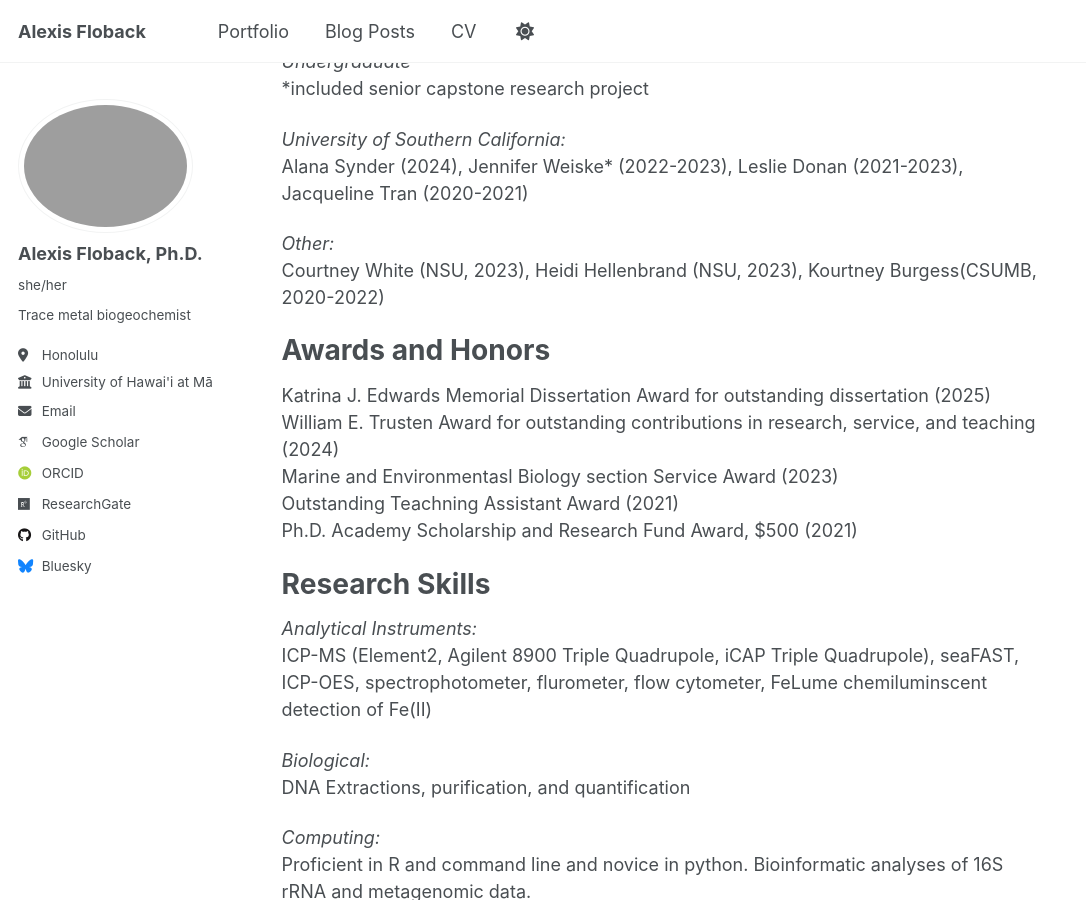
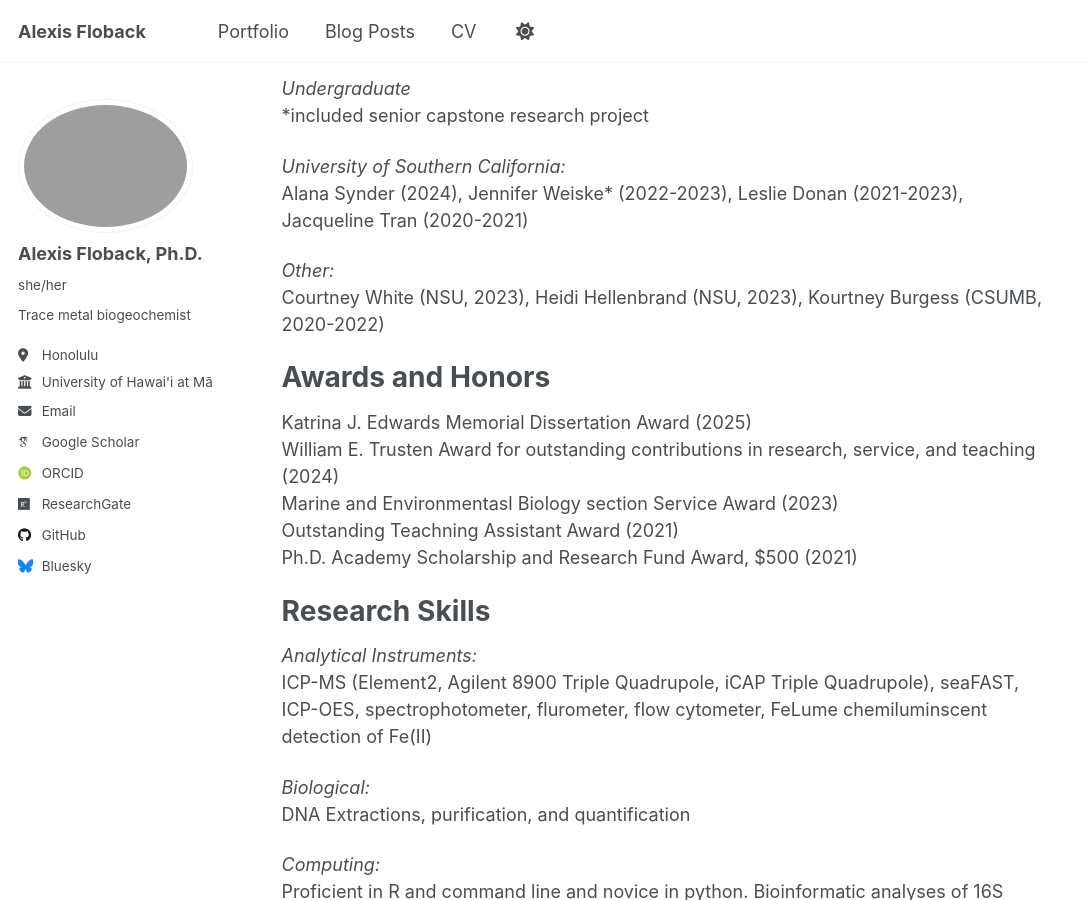
Before and after one commit to alexis-floback/alexis-floback.github.io, a Jekyll site: the page built from _pages/cv.md, in a window 1280 px wide and 900 px high, scrolled down 3575 px. Shown: the whole window, without its empty margins (0-1086 px from the left). Built offline with Jekyll 4.4.1, drawn with Linux system fonts in a browser that asks for light colours; some web fonts are replaced; some of the changed text lies outside the part shown.

Commit message:
Update cv.md

```diff
--- a/_pages/cv.md
+++ b/_pages/cv.md
@@ -9,7 +9,7 @@ redirect_from:
 
 **Alexis E. Floback, Ph.D.**
 =====
-Postdoctoral Researcher
+Postdoctoral Researcher\
 Department of Oceanography, University of Hawai'i at Mānoa
 
 **Email:** floback@hawaii.edu |
@@ -110,11 +110,11 @@ _University of Southern California:_\
 Alana Synder (2024), Jennifer Weiske* (2022-2023), Leslie Donan (2021-2023), Jacqueline Tran (2020-2021)
 
 _Other:_\
-Courtney White (NSU, 2023), Heidi Hellenbrand (NSU, 2023), Kourtney Burgess(CSUMB, 2020-2022)
+Courtney White (NSU, 2023), Heidi Hellenbrand (NSU, 2023), Kourtney Burgess (CSUMB, 2020-2022)
 
 Awards and Honors
 ======
-Katrina J. Edwards Memorial Dissertation Award for outstanding dissertation (2025)\
+Katrina J. Edwards Memorial Dissertation Award (2025)\
 William E. Trusten Award for outstanding contributions in research, service, and teaching (2024)\
 Marine and Environmentasl Biology section Service Award (2023)\
 Outstanding Teachning Assistant Award (2021)\
```
